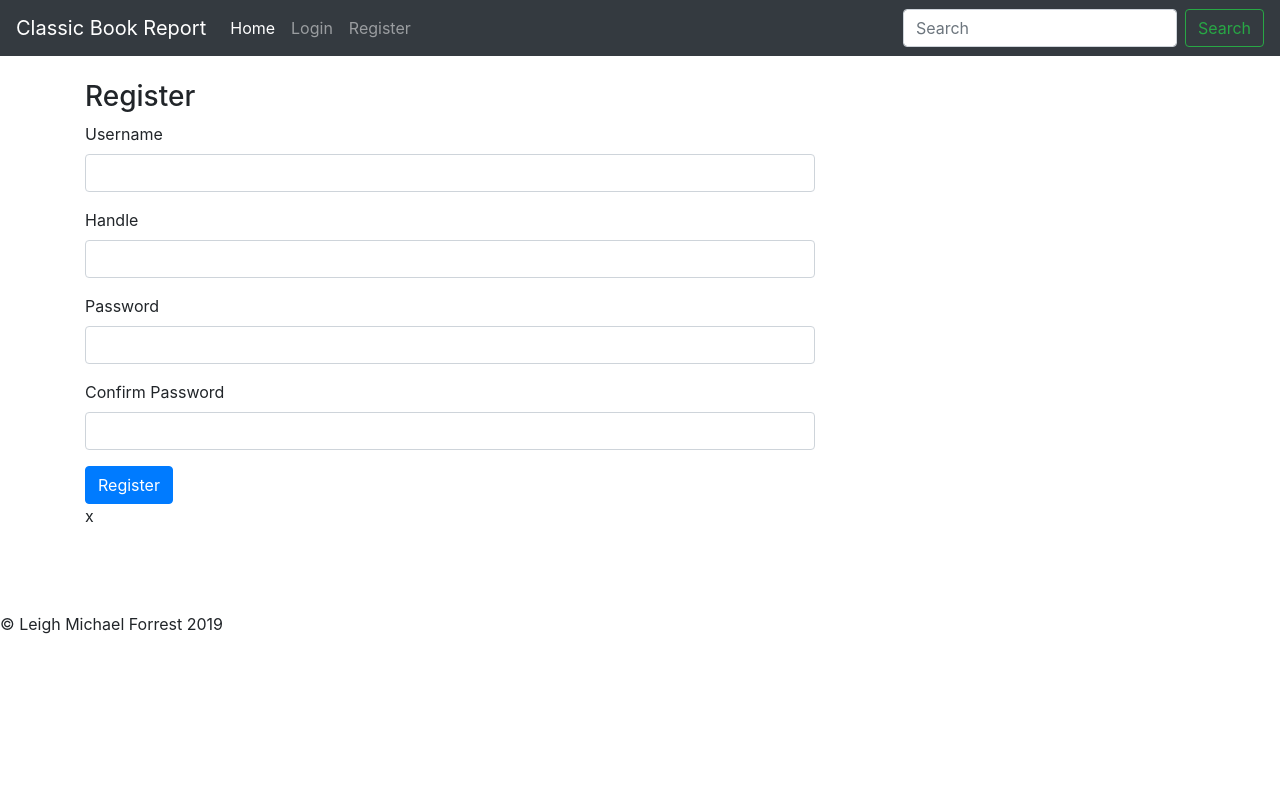
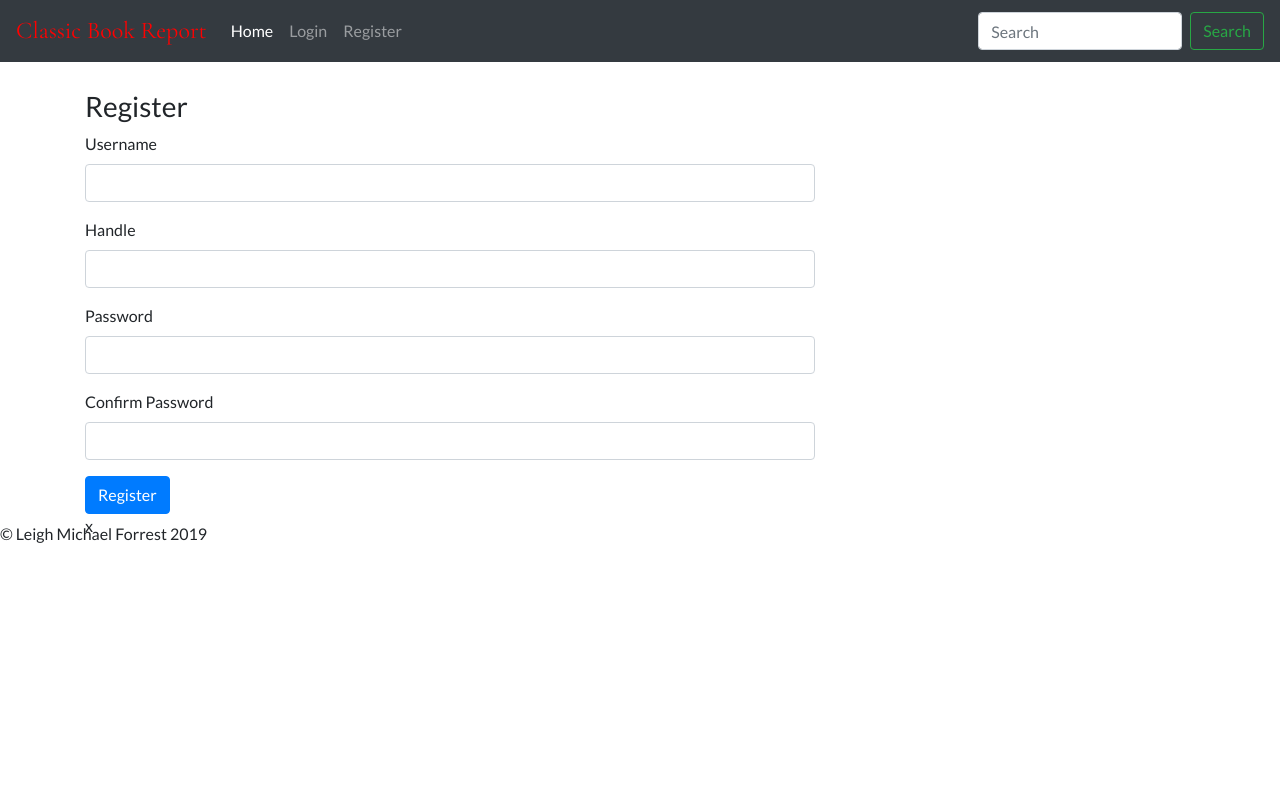
Before and after one commit to leighmforrest/project1, a Flask app: page /register in a window 1280 px wide. Run offline with Flask 2, Linux system fonts and the light colour scheme; parts of the project's set-up code (start-up, migrations or seed data) failed here and were passed over; some libraries are stand-ins or nearby versions.

Commit message:
fonts added

```diff
--- a/app/books/templates/books/detail.html
+++ b/app/books/templates/books/detail.html
@@ -41,6 +41,7 @@
         <div class="col-md-12">
             <div class="card">
               <ul class="list-group list-group-flush">
+                {% if ratings %}
                     {% for rating in ratings %}
                     <li class="list-group-item">
                         <span class="font-weight-bold">{{ rating.handle }}</span>
@@ -49,6 +50,11 @@
                         </span>
                         {{ rating.comment }}</li>
                     {% endfor %}
+                {% else %}
+                    <li class="list-group-item">
+                        There are no ratings for this book.
+                    </li>
+                {% endif %}
               </ul>
             </div>
         </div>
--- a/app/static/css/styles.css
+++ b/app/static/css/styles.css
@@ -1,14 +1,24 @@
 body, html {
   height: 100%;
   width: 100%;
-  padding-top: 40px; }
+  padding-top: 45px;
+  font-family: "Lato", sans-serif;
+  size: 1.25rem; }
 
 .container {
-  min-height: 500px;
+  height: 400px;
   margin-bottom: 2rem; }
 
-#messages {
+#messages > .row {
   min-height: 100px; }
 
 .card {
   height: 100%; }
+
+/* NAVBAR STYLES */
+.navbar > .navbar-brand {
+  font-family: "Cormorant Garamond", serif;
+  font-size: 1.5rem;
+  color: red; }
+  .navbar > .navbar-brand:hover {
+    color: red; }
--- a/app/static/style/styles.css
+++ /dev/null
@@ -1,2 +0,0 @@
-body {
-  background-color: red; }
--- a/app/templates/base.html
+++ b/app/templates/base.html
@@ -8,6 +8,10 @@
     <!-- Bootstrap CSS -->
     <link rel="stylesheet" href="https://stackpath.bootstrapcdn.com/bootstrap/4.3.1/css/bootstrap.min.css" integrity="sha384-ggOyR0iXCbMQv3Xipma34MD+dH/1fQ784/j6cY/iJTQUOhcWr7x9JvoRxT2MZw1T" crossorigin="anonymous">
     <link rel="stylesheet" href="{{ url_for('static', filename='css/styles.css') }}">
+
+    <!-- Fonts -->
+    <link href="https://fonts.googleapis.com/css?family=Cormorant+Garamond&display=swap" rel="stylesheet">
+    <link href="https://fonts.googleapis.com/css?family=Lato&display=swap" rel="stylesheet">
 
     <title>Classic Book Report</title>
   </head>
--- a/scss/styles.scss
+++ b/scss/styles.scss
@@ -1,18 +1,37 @@
+$BRAND: 'Cormorant Garamond', serif;
+$MAIN_FONT: 'Lato', sans-serif;
+$MAIN_FONT_SIZE: 1.25rem;
+$FONT_COLOR:red;
+
 body, html {
     height: 100%;
     width: 100%;
-    padding-top:40px;
+    padding-top:45px;
+    font-family: $MAIN_FONT;
+    size: $MAIN_FONT_SIZE;
 }
 
 .container {
-    min-height: 500px;
+    height: 400px;
     margin-bottom: 2rem;
 }
 
-#messages {
+#messages > .row {
     min-height:100px;
 }
 
 .card {
     height: 100%;
 }
+
+/* NAVBAR STYLES */
+.navbar {
+    >.navbar-brand {
+        font-family: $BRAND;
+        font-size: 1.5rem;
+        color: $FONT_COLOR;
+        &:hover {
+            color: $FONT_COLOR;
+        }
+    }
+}
```
Also changed, not shown: 1 other file. Lines whose indentation alone changed are shown as unchanged.
